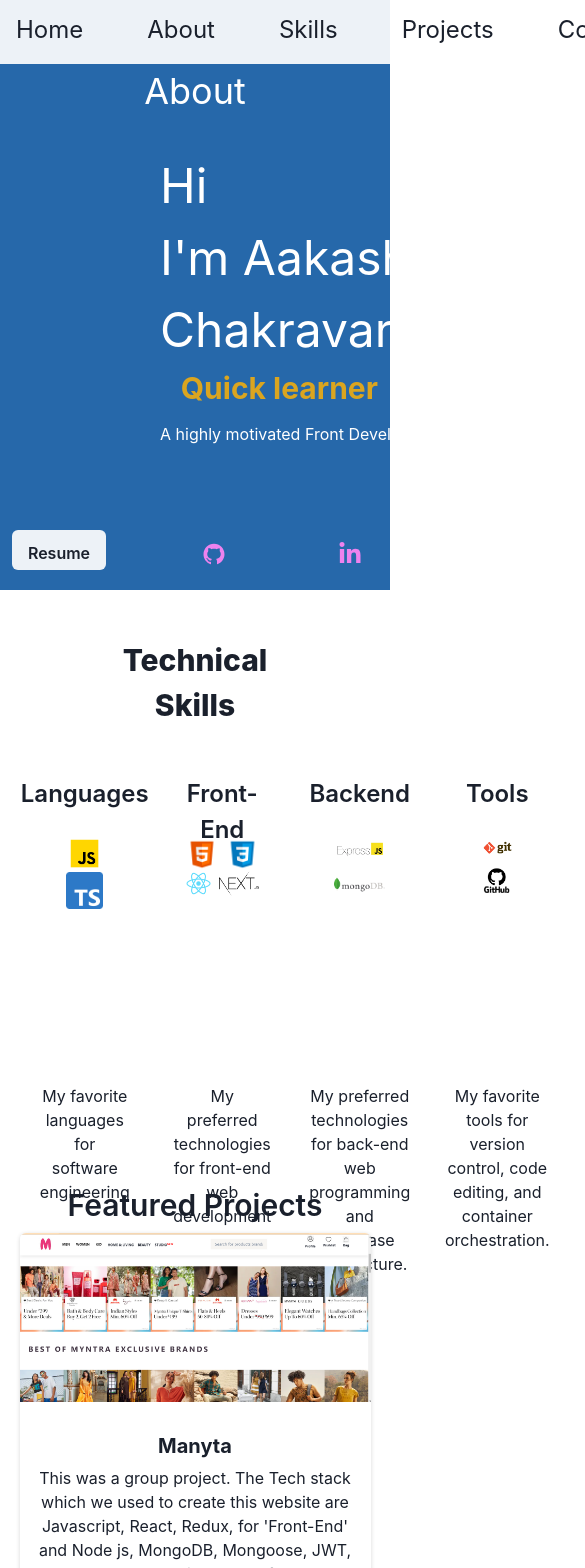
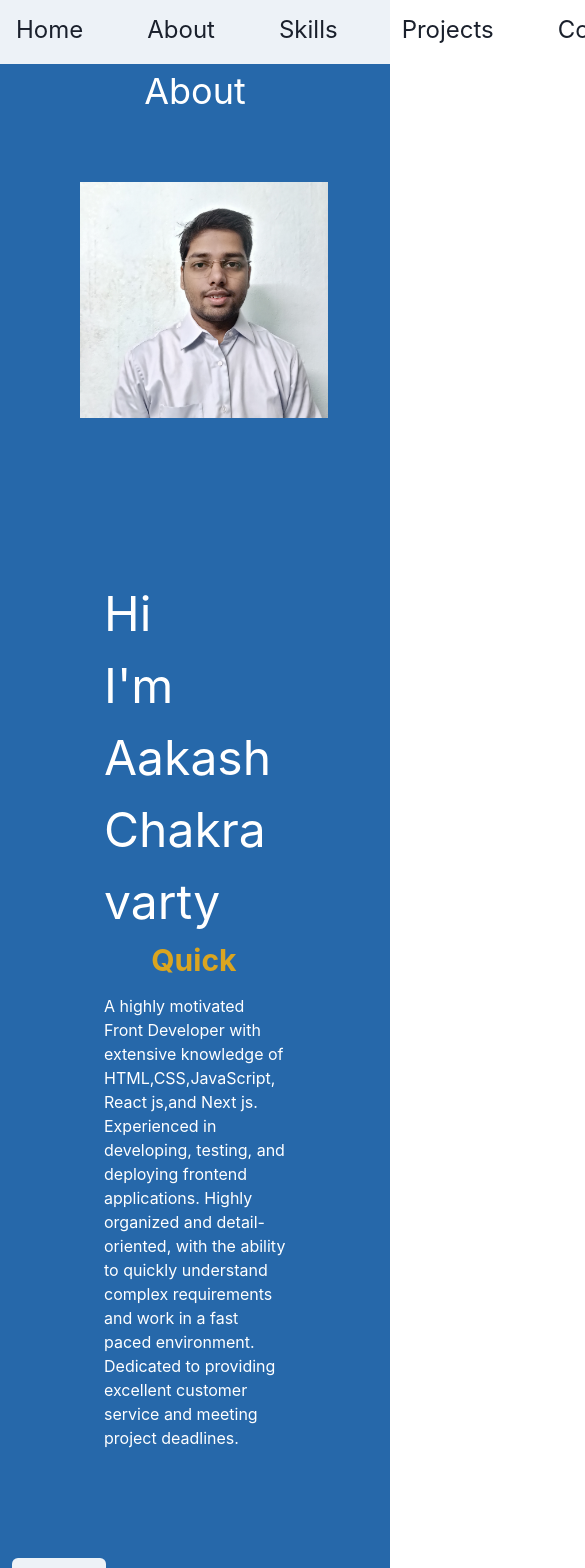
Before and after one commit to aaka8566/aaka8566.github.io, a React (Create React App) app: page / in a window 390 px wide. Shown: the top 1568 px of the page, 585 px wide, since content can reach past the window. Built offline with nearby package versions, Linux system fonts and the light colour scheme.

Commit message:
responsive

```diff
--- a/src/App.js
+++ b/src/App.jsx
@@ -1,4 +1,5 @@
 
+import React from 'react';
 import './App.css';
 import Home from './components/Home';
 // import Footer from './components/Footer';
@@ -9,6 +10,9 @@ import Home from './components/Home';
 // import Techskills from './components/Techskills';
 
 function App() {
+  React.useEffect(() => {
+    document.title = 'Aakash Chakravarty Portfolio';
+    }, []);
   return (
     <div className="App">
     <Home/>
--- a/src/components/Gitinfo.jsx
+++ b/src/components/Gitinfo.jsx
@@ -1,6 +1,6 @@
 import React from 'react'
 import {  useColorMode } from '@chakra-ui/color-mode'
-import { Box, Flex,  Text } from '@chakra-ui/react';
+import { Box, Flex,  Stack,  Text } from '@chakra-ui/react';
 import GitHubCalendar from 'react-github-calendar';
 
 
@@ -10,7 +10,7 @@ const Gitinfo = () => {
     <Box  border={'px solid green'} margin={'auto'} w={'90%'}>
         <Box margin={'auto'} w={'100%'} border={'px solid grey'}>
             <Box margin={'2rem'}><Text fontWeight={'extrabold'} fontSize={'3xl'}>My Statistics</Text></Box>
-        <Flex justifyContent={'space-around'} margin={'2rem'}>
+        <Stack direction={["column","column","row"]} justifyContent={'space-around'} margin={'2rem'}>
         <img
        id="github-stats-card"
               src={
@@ -29,7 +29,7 @@ const Gitinfo = () => {
               }
               alt="contribution"
             />
-            </Flex>
+            </Stack>
             </Box>
             <Box margin={'2.5rem'}>
             <Box><Text fontWeight={'extrabold'} fontSize={'3xl'} margin={'2rem'}>My Github Calendar</Text></Box>
--- a/src/components/Introdiv.jsx
+++ b/src/components/Introdiv.jsx
@@ -1,19 +1,19 @@
 import React from 'react'
-import { Box, Button, Flex, Text } from '@chakra-ui/react';
+import { Box, Button, Flex, Text,Stack, Image } from '@chakra-ui/react';
 import {AiFillGithub} from "react-icons/ai";
 import {FaLinkedinIn} from "react-icons/fa"
 import Resume from "../Resume/Aakash_Chakravarty_Resume.pdf"
 import styles from "../styles/Introdiv.module.css";
 const Introdiv = () => {
   return (
-    <Box id="about"  className="about section" bgColor={'rgb(38,104,170)'}  paddingTop={'4rem'}>
-      <Text textAlign={'center'} marginBottom={'-3rem'} className={styles.white} fontSize={'4xl'}>About</Text>
-    <Flex border={'px solid grey'}>
-<Box className={styles.image} width={'100%'} border={'px solid green'}>
-    <img margin={'10rem'} className="home-img" src={'/profile.jpg'} width={'80%'} alt="memo" />
+    <Box id="about" border={'px solid red'} w={["100%","100%","100%"]}  className="about section" bgColor={'rgb(38,104,170)'}  paddingTop={'4rem'}>
+      <Text textAlign={'center'} marginBottom={'-1rem'} className={styles.white} fontSize={'4xl'}>About</Text>
+    <Stack  direction={['column', 'column','row']} flex={'row'} border={'px solid grey'}>
+<Box className={styles.image} width={'100%'}  border={'px solid green'}>
+    <Image className="home-img" src={'/nprofile.jpg'} h={["80%","80%",'350px']}  width={["80%","80%","400px"]} alt="memo" />
 </Box>
-<Box className={styles.text} border={'px solid blue'}>
-<Text textAlign={'left'} className={styles.white} fontSize={'5xl'}>Hi</Text>
+<Box  padding={["1.5rem","1.5rem",null]} className={styles.text} border={'px solid blue'}>
+<Text pt={'3rem'} textAlign={'left'} className={styles.white} fontSize={'5xl'}>Hi</Text>
 <Text id="user-detail-name" textAlign={'left'} className={styles.white} fontSize={'5xl'}>I'm Aakash Chakravarty</Text>
 <div className={styles.flipBox}><div className={styles.flip} >
   <div><div>Quick learner</div></div>
@@ -24,13 +24,16 @@ const Introdiv = () => {
   <div><div>Problem Solver </div></div>
 </div>
 </div>
-<Text id="user-detail-intro" noOfLines={[1, 2, 3,4]} marginTop={'1rem'} textAlign={'left'} className={styles.white} fontSize={'1xl'}>
+<Box h={["100%","100%","100%"]}>
+<Text id="user-detail-intro"  marginTop={'1rem'} textAlign={'left'} className={styles.white} fontSize={'1xl'}>
 A highly motivated Front Developer with extensive knowledge of HTML,CSS,JavaScript, React js,and Next js. Experienced in developing, testing, and deploying frontend applications. Highly organized and detail-oriented, with the ability to quickly understand complex requirements and work in a fast paced environment. Dedicated to providing excellent customer service and meeting project deadlines.
 </Text>
 </Box>
-    </Flex>
-    <Flex alignItems={'center'} justifyContent={'center'} gap={'5rem'} paddingBottom={'1rem'} >
+</Box>
+    </Stack>
+    <Flex  alignItems={'center'} justifyContent={'center'} gap={'5rem'} paddingBottom={'1rem'} >
     <Button
+
     id="resume-button-2"
             onClick={() => {
               window.open(
@@ -46,7 +49,7 @@ A highly motivated Front Developer with extensive knowledge of HTML,CSS,JavaScri
             <span></span>
             <span></span>
             <span></span>
-        <a  href={Resume} id="resume-link-2" target="_blank" rel='noreferrer' download="Aakash_Chakravarty_Resume.pdf">    Resume</a>
+        <a  href={Resume} id="resume-link-2" target="_blank" rel='noreferrer' download="Aakash_Chakravarty_Resume.pdf"><Text   paddingBottom={'0.7rem'}>Resume</Text></a>
           </Button>
           <a
             href="https://github.com/aaka8566"
--- a/src/components/Projectcard.jsx
+++ b/src/components/Projectcard.jsx
@@ -47,7 +47,7 @@ import {
           marginBottom="1rem"
           // data-aos="fade-down-right"
           // src={project_img}
-          src={colorMode === "dark" ? project_img_dark : project_img}
+          src={colorMode === "dark" ? project_img : project_img}
           alt={title}
           w="100%"
         />
@@ -60,9 +60,10 @@ import {
           </Heading>
           <Text className="project-description" marginBottom="1rem">{description}</Text>
           <HStack marginBottom="1rem" className="project-tech-stack">
-            {tech_stack.map((tech) => (
+            {tech_stack.map((tech,i) => (
 
                 <Image
+                key={i+2}
                   h={{ base: "24px", md: "32px" }}
                   w={{ base: "24px", md: "32px" }}
                   src={tech.url}
--- a/src/components/Projects.jsx
+++ b/src/components/Projects.jsx
@@ -18,7 +18,7 @@ const Projects = () => {
         gap={{ base: "2rem", md: "4rem" }}>
         {projectsData.map((project, i) => (
           <ProjectCard
-
+          key={i+1}
             index={i}
             project_img={project.project_img}
             project_img_dark={project.project_img_dark}
--- a/src/components/Techskills.jsx
+++ b/src/components/Techskills.jsx
@@ -1,28 +1,28 @@
-import { Box,VStack,HStack, Text, Flex } from '@chakra-ui/react'
+import { Box,VStack,HStack, Text, Flex, Stack } from '@chakra-ui/react'
 import React from 'react'
 
 const Techskills = () => {
   return (
     <Box id='skills' margin={'3rem'}>
 <Text  margin={'3rem'} fontSize={'3xl'} fontWeight={'extrabold'}>Technical Skills</Text>
-<Flex gap={'4rem'}>
-<VStack className="skills-card" w={'25%'}>
+<Stack  display={'grid'} gridTemplateColumns={["repeat(1,1fr)","repeat(2,1fr)","repeat(4,1fr)"]} gridTemplateRows={'auto'} gap={'4rem'}>
+<VStack className="skills-card" >
     <Box h={'15%'}><Text className="skills-card-name" fontSize={'2xl'} fontWeight={'semibold'}>Languages</Text></Box>
 
 
-  <Box h={'70%'} w={'50%'}>
+  <Box  w={'50%'}>
   <Box ><img className="skills-card-img" src="./js.png" alt="" /></Box>
   <Box   ><img className="skills-card-img" src="./ts.png" alt="" /></Box>
   </Box>
 
 
-  <Box h={'15%'}><Text>My favorite languages for software engineering</Text></Box>
+  <Box  marginTop={["1rem","9rem",null]}><Text>My favorite languages for software engineering</Text></Box>
 </VStack>
-<VStack className="skills-card" w={'25%'}>
+<VStack className="skills-card" >
   <Box h={'15%'}><Text className="skills-card-name" fontSize={'2xl'} fontWeight={'semibold'}>Front-End</Text></Box>
 
 
-<Box h={'70%'}>
+<Box >
 <HStack><Box><img src="./html.png" alt="" /></Box>
   <Box><img className="skills-card-img" src="./css.png" alt="" /></Box></HStack>
   <HStack><Box><img className="skills-card-img" src="./react.png" alt="" /></Box>
@@ -32,27 +32,27 @@ const Techskills = () => {
 
   <Box h={'15%'}> <Text>My preferred technologies for front-end web development and component design.</Text></Box>
 </VStack>
-<VStack className="skills-card" w={'25%'}>
+<VStack className="skills-card" >
   <Box h={'15%'}><Text className="skills-card-name" fontSize={'2xl'} fontWeight={'semibold'}>Backend</Text></Box>
 
-  <Box h={'70%'} w={'70%'}>
+  <Box  w={'70%'}>
   <Box ><img className="skills-card-img" src="./ex.png" alt="" /></Box>
   <Box ><img className="skills-card-img" src="./mongodb.png" alt="" /></Box>
   </Box>
 
   <Box h={'15%'}><Text>My preferred technologies for back-end web programming and database architecture.</Text></Box>
 </VStack>
-<VStack className="skills-card" w={'25%'}>
+<VStack className="skills-card" >
   <Box h={'15%'}><Text className="skills-card-name" fontSize={'2xl'} fontWeight={'semibold'}>Tools</Text></Box>
 
-<Box h={'70%'} margin={'auto'}  w={'50%'}>
+<Box  margin={'auto'}  w={'50%'}>
 <Box><img className="skills-card-img" src="./git.png" alt="" /></Box>
   <Box ><img className="skills-card-img" src="./github.png" alt="" /></Box>
 </Box>
 
   <Box h={'15%'}><Text>My favorite tools for version control, code editing, and container orchestration.</Text></Box>
 </VStack>
-</Flex>
+</Stack>
     </Box>
   )
 }
--- a/src/styles/Introdiv.module.css
+++ b/src/styles/Introdiv.module.css
@@ -5,6 +5,7 @@
     padding-top: 5rem;
     padding-left: 5rem;
 }
+
 .text{
     margin: 5rem;
 }
```
Also changed, not shown: src/components/Footer.jsx (+5 -5 lines), public/nprofile.jpg (added).
